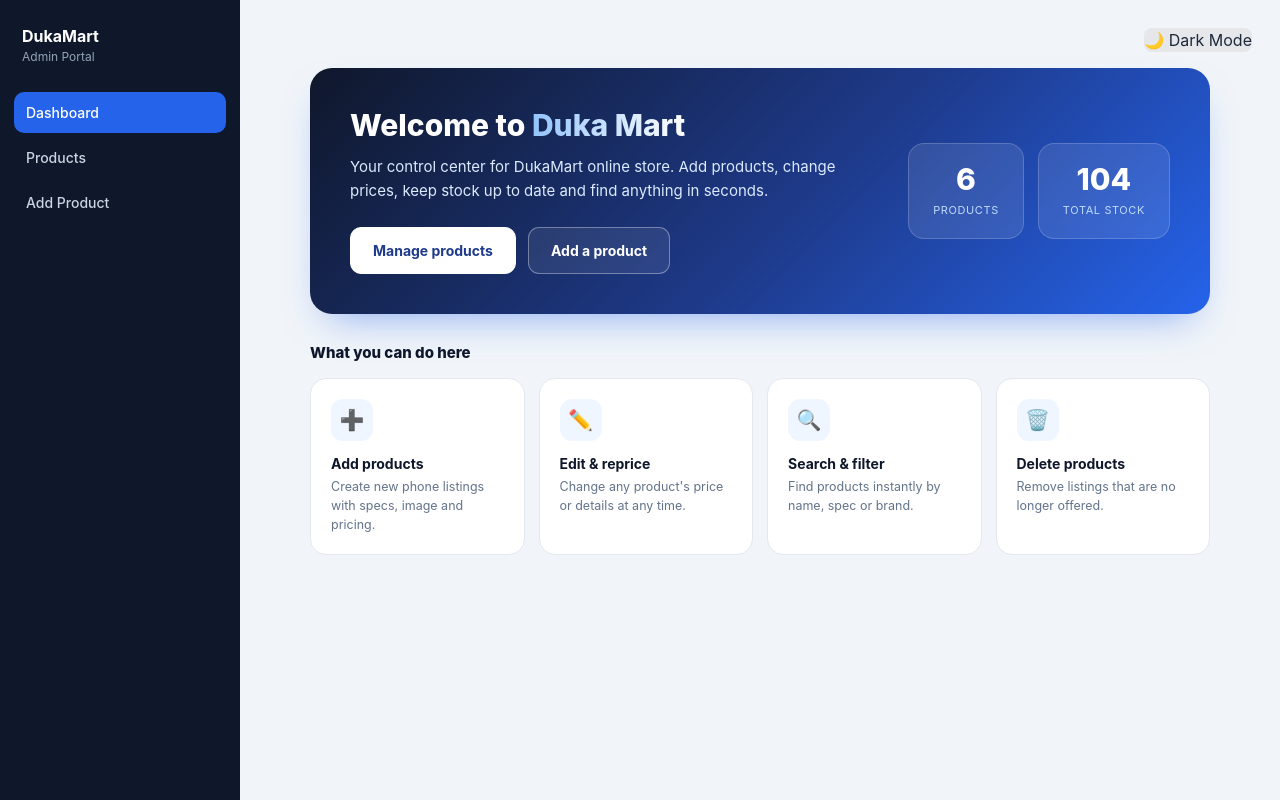
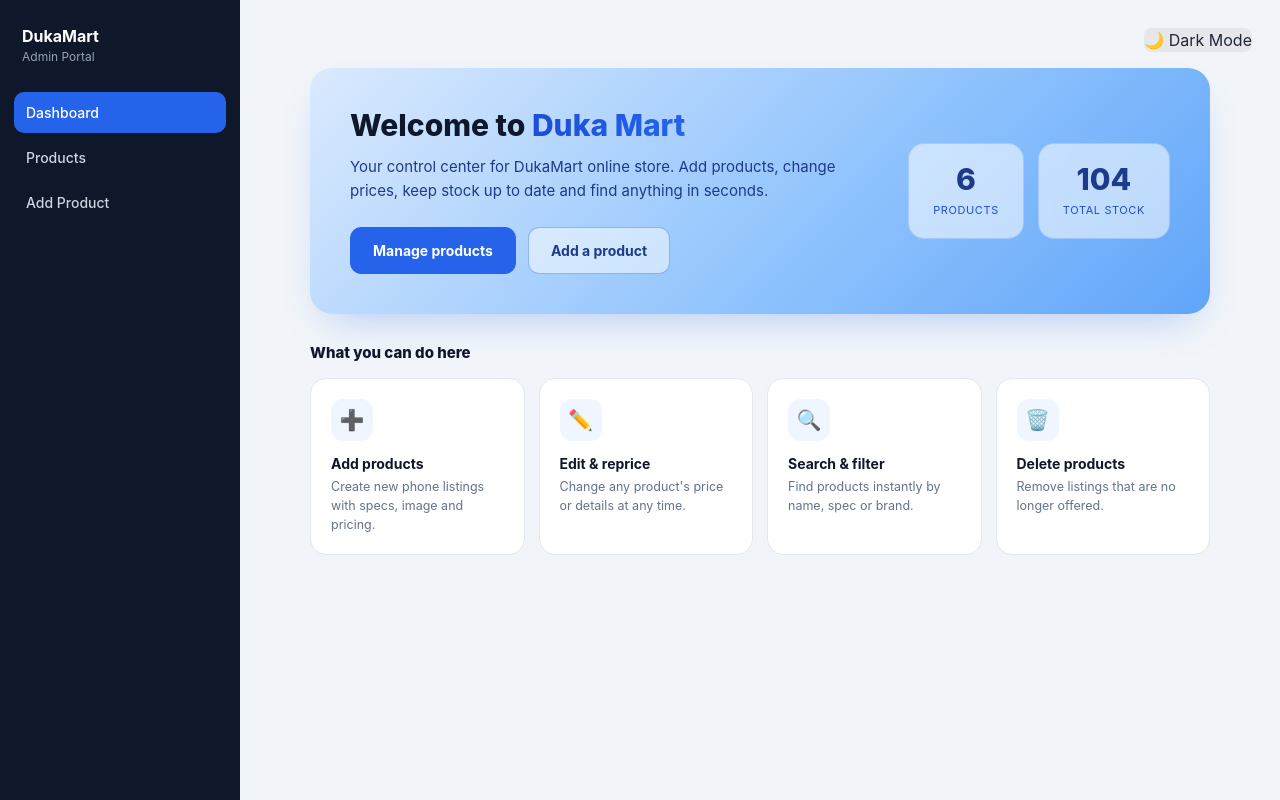
Before and after one commit to Wendy400/Duka-Mart, a React (Vite) app: page / in a window 1280 px wide. Built offline with nearby package versions, Linux system fonts and the light colour scheme.

Commit message:
style(hero): light blue gradient with dark text for contrast

```diff
--- a/src/index.css
+++ b/src/index.css
@@ -350,13 +350,13 @@ a {
   overflow: hidden;
   border-radius: 22px;
   padding: 40px;
-  background: linear-gradient(135deg, #0f172a 0%, #1e3a8a 55%, #2563eb 100%);
-  color: #fff;
+  background: linear-gradient(135deg, #dbeafe 0%, #93c5fd 55%, #60a5fa 100%);
+  color: #0f172a;
   display: flex;
   align-items: center;
   justify-content: space-between;
   gap: 32px;
-  box-shadow: 0 18px 40px -18px rgba(37, 99, 235, 0.55);
+  box-shadow: 0 18px 40px -18px rgba(37, 99, 235, 0.35);
 }
 
 .admin-hero-glow {
@@ -382,7 +382,7 @@ a {
 }
 
 .admin-hero-title span {
-  background: linear-gradient(90deg, #93c5fd, #ffffff);
+  background: linear-gradient(90deg, #1d4ed8, #2563eb);
   -webkit-background-clip: text;
   background-clip: text;
   -webkit-text-fill-color: transparent;
@@ -391,7 +391,7 @@ a {
 .admin-hero-text {
   font-size: 15px;
   line-height: 1.6;
-  color: #dbeafe;
+  color: #1e3a8a;
   margin-bottom: 24px;
 }
 
@@ -406,24 +406,24 @@ a {
   font-weight: 700;
   padding: 12px 22px;
   border-radius: 11px;
-  border: 1px solid rgba(255, 255, 255, 0.35);
-  background: rgba(255, 255, 255, 0.08);
-  color: #fff;
+  border: 1px solid rgba(37, 99, 235, 0.4);
+  background: rgba(255, 255, 255, 0.5);
+  color: #1e3a8a;
   transition: all 0.15s;
 }
 
 .admin-hero-btn:hover {
-  background: rgba(255, 255, 255, 0.18);
+  background: rgba(255, 255, 255, 0.8);
 }
 
 .admin-hero-btn.primary {
-  background: #fff;
-  border-color: #fff;
-  color: #1e3a8a;
+  background: #2563eb;
+  border-color: #2563eb;
+  color: #fff;
 }
 
 .admin-hero-btn.primary:hover {
-  background: #eff6ff;
+  background: #1d4ed8;
 }
 
 .admin-hero-stats {
@@ -435,8 +435,8 @@ a {
 }
 
 .admin-hero-stat {
-  background: rgba(255, 255, 255, 0.1);
-  border: 1px solid rgba(255, 255, 255, 0.18);
+  background: rgba(255, 255, 255, 0.55);
+  border: 1px solid rgba(37, 99, 235, 0.2);
   border-radius: 16px;
   padding: 20px 24px;
   text-align: center;
@@ -448,13 +448,14 @@ a {
   font-size: 30px;
   font-weight: 800;
   line-height: 1;
+  color: #1e3a8a;
 }
 
 .admin-hero-stat-label {
   font-size: 11px;
   text-transform: uppercase;
   letter-spacing: 0.6px;
-  color: #bfdbfe;
+  color: #1d4ed8;
   margin-top: 8px;
 }
 
```
